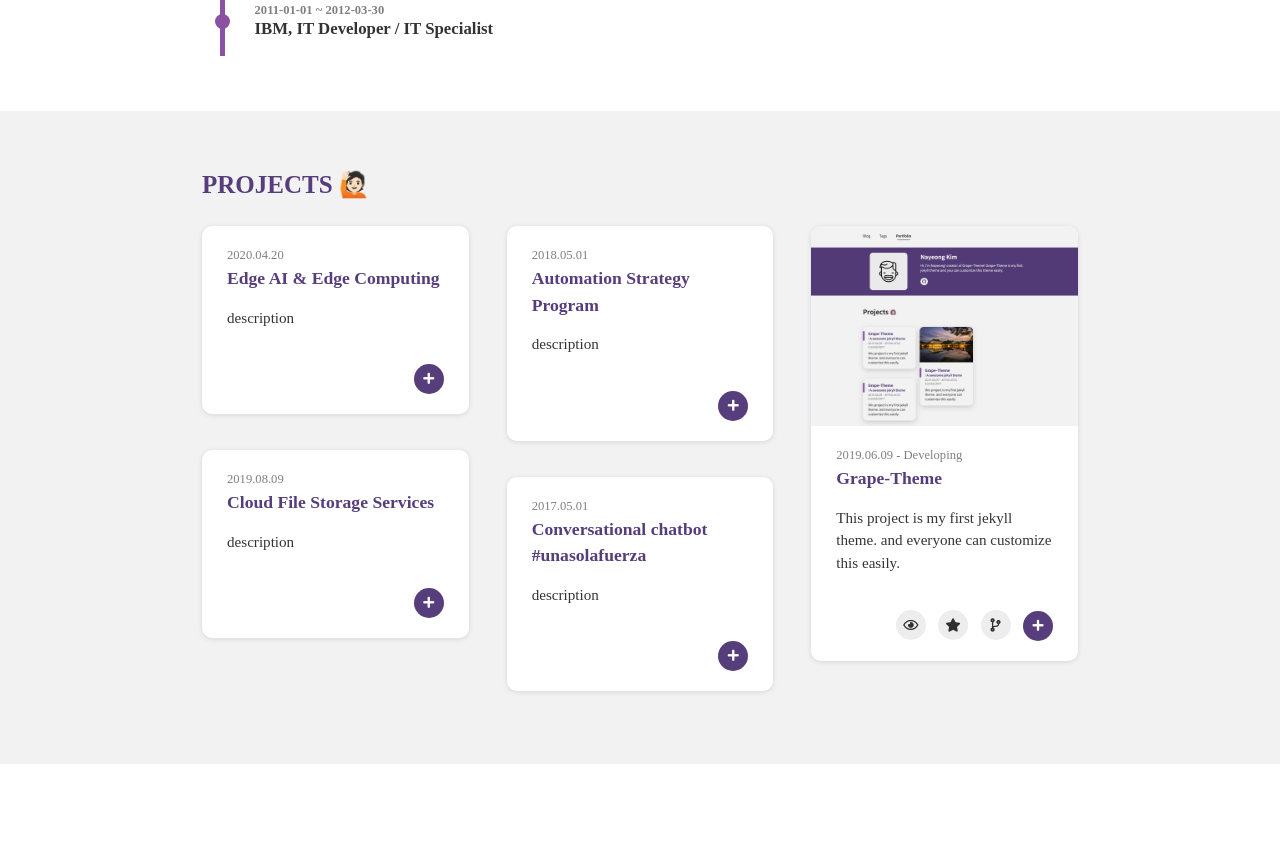
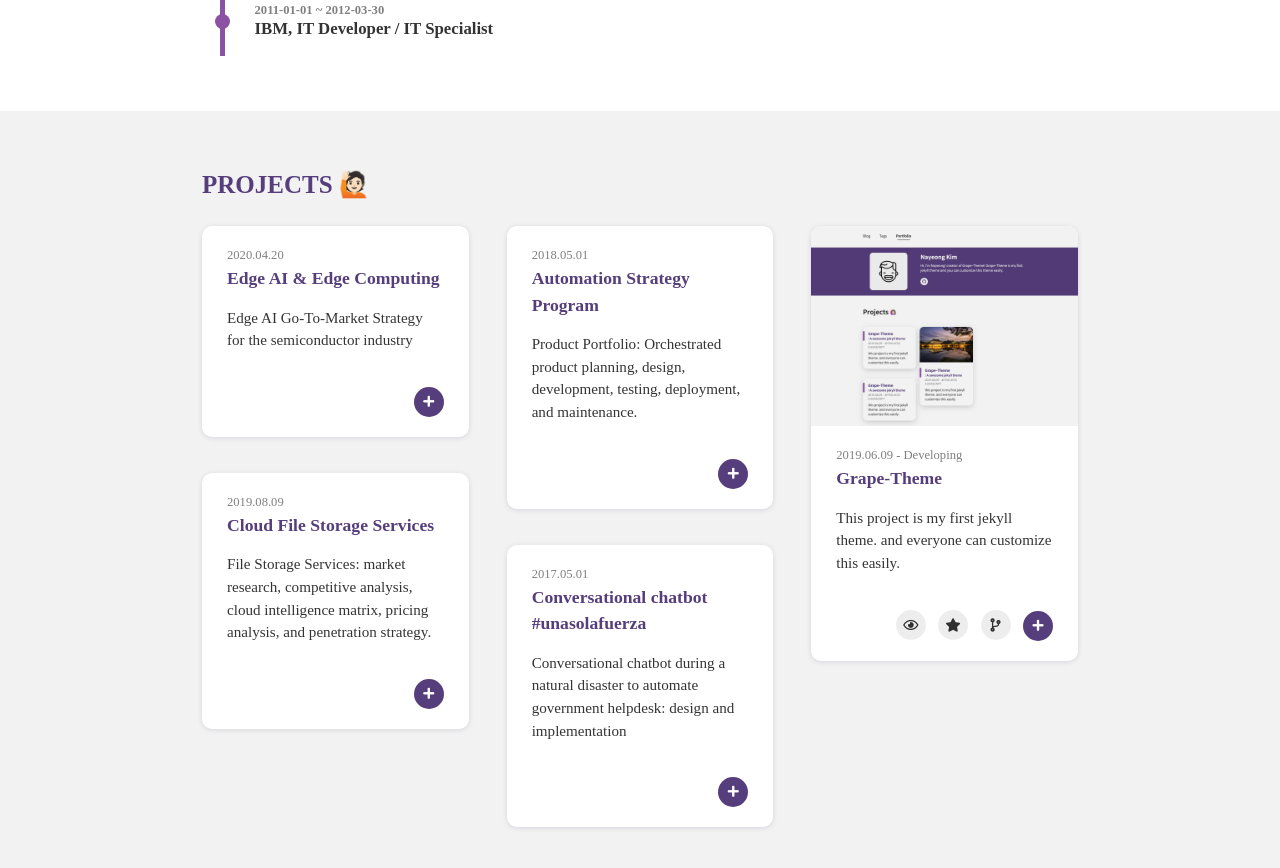
Before and after one commit to luis-raygada/luis-raygada.github.io, a Jekyll site: the page built from index.html, in a window 1280 px wide and 900 px high, scrolled down 918 px. Shown: the top 868 px of the window. Built offline with Jekyll 4.4.1, drawn with Linux system fonts in a browser that asks for light colours; nearby versions of some CDN libraries; some web fonts are replaced; the list of posts is cut into pages by our own code; before the commit the page ends 1682 px from its top, so only the background shows below that.

Commit message:
Update projects.yml

```diff
--- a/_data/projects.yml
+++ b/_data/projects.yml
@@ -5,8 +5,8 @@
     image : # path: assets/project/
     date : 2020.04.20
     title : Edge AI & Edge Computing
-    summary : Edge AI Go-To-Market Strategy for the semiconductor industry
-    description :  description
+    summary :
+    description :  Edge AI Go-To-Market Strategy for the semiconductor industry
 
 - project :
     print : True # If 'False' is selected, it will not be displayed in 'home.html > aside > .proj-content'.
@@ -15,8 +15,8 @@
     image : # path: assets/project/
     date : 2019.08.09
     title : Cloud File Storage Services
-    summary : "File Storage Services: market research, competitive analysis, cloud intelligence matrix, pricing analysis, and penetration strategy."
-    description :  description
+    summary :
+    description :  "File Storage Services: market research, competitive analysis, cloud intelligence matrix, pricing analysis, and penetration strategy."
 
 - project :
     print : True # If 'False' is selected, it will not be displayed in 'home.html > aside > .proj-content'.
@@ -25,8 +25,8 @@
     image : # path: assets/project/
     date : 2018.05.01
     title : Automation Strategy Program
-    summary : "Product Portfolio: Orchestrated product planning, design, development, testing, deployment, and maintenance."
-    description :  description
+    summary :
+    description :  "Product Portfolio: Orchestrated product planning, design, development, testing, deployment, and maintenance."
 
 - project :
     print : True # If 'False' is selected, it will not be displayed in 'home.html > aside > .proj-content'.
@@ -35,8 +35,8 @@
     image : # path: assets/project/
     date : 2017.05.01
     title : "Conversational chatbot #unasolafuerza"
-    summary : "Conversational chatbot during a natural disaster to automate government helpdesk: design and implementation"
-    description :  description
+    summary :
+    description :  "Conversational chatbot during a natural disaster to automate government helpdesk: design and implementation"
 
 - project :
     print : True # If 'False' is selected, it will not be displayed in 'home.html > aside > .proj-content'.
```
